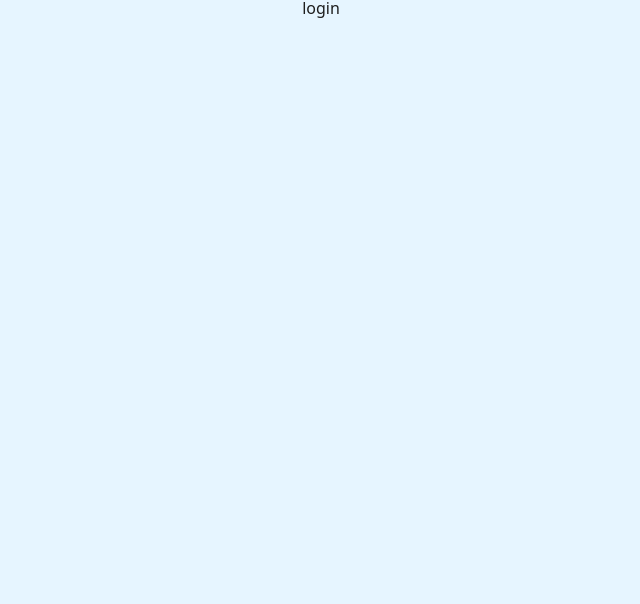
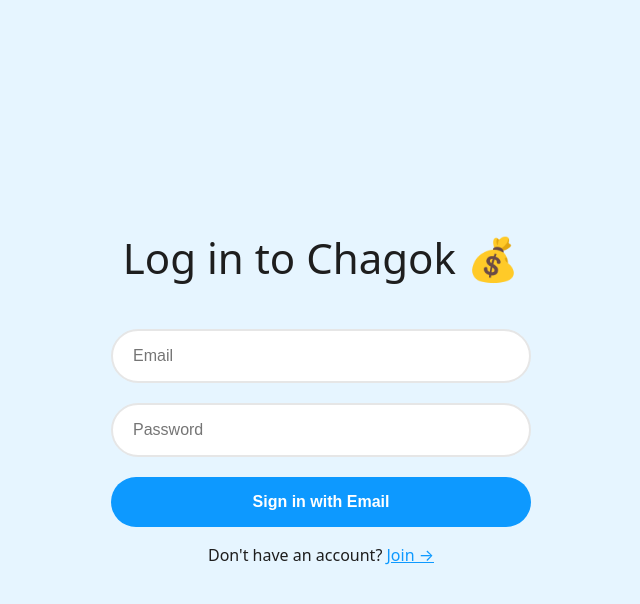
Before and after one commit to dawwson/chagok-fe, a React (Vite) app: page /login in a window 1280 px wide. Shown: the top 604 px of the page, without its empty margins (319-959 px from the left). Built offline with nearby package versions, Linux system fonts and the light colour scheme.

Commit message:
Feat: 로그인 페이지 UI 구현

```diff
--- a/src/pages/LoginPage/index.tsx
+++ b/src/pages/LoginPage/index.tsx
@@ -1,5 +1,60 @@
+import { useState } from "react";
+import { Link } from "react-router-dom";
+import * as S from "./style";
+
 const LoginPage = () => {
-  return <h1>login</h1>;
+  const [isLoading, setIsLoading] = useState(false);
+  const [email, setEmail] = useState("");
+  const [password, setPassword] = useState("");
+
+  const handleOnChange = (e: React.ChangeEvent<HTMLInputElement>) => {
+    const { name, value } = e.target;
+
+    if (name === "email") {
+      setEmail(value);
+    } else if (name === "password") {
+      setPassword(value);
+    }
+  };
+
+  const handleOnSubmit = (e: React.FormEvent<HTMLFormElement>) => {
+    e.preventDefault();
+
+    if (isLoading || email === "" || password === "") {
+      return;
+    }
+  };
+
+  return (
+    <S.Wrapper>
+      <S.Title>Log in to Chagok 💰</S.Title>
+      <S.Form onSubmit={handleOnSubmit}>
+        <S.Input
+          name="email"
+          value={email}
+          placeholder="Email"
+          type="email"
+          onChange={handleOnChange}
+          required
+        />
+        <S.Input
+          name="password"
+          value={password}
+          placeholder="Password"
+          type="password"
+          onChange={handleOnChange}
+          required
+        />
+        <S.Input
+          type="submit"
+          value={isLoading ? "Loading..." : "Sign in with Email"}
+        />
+      </S.Form>
+      <S.Switcher>
+        Don't have an account? <Link to="/join">Join &rarr;</Link>
+      </S.Switcher>
+    </S.Wrapper>
+  );
 };
 
 export default LoginPage;
--- /dev/null
+++ b/src/pages/LoginPage/style.ts
@@ -0,0 +1,56 @@
+import styled from "styled-components";
+
+export const Wrapper = styled.div`
+  width: 420px;
+  height: 100%;
+  display: flex;
+  flex-direction: column;
+  align-items: center;
+  justify-content: center;
+`;
+
+export const Title = styled.h1`
+  font-size: 42px;
+  color: ${({ theme }) => theme.text.primary};
+`;
+
+export const Form = styled.form`
+  margin-top: 50px;
+  display: flex;
+  flex-direction: column;
+  gap: 20px;
+  width: 100%;
+`;
+
+export const Input = styled.input`
+  width: 100%;
+  padding: 16px 20px;
+  border-radius: 50px;
+  border: 2px solid ${({ theme }) => theme.button.secondary};
+  outline: none;
+  font-size: 16px;
+
+  &[type="submit"] {
+    background-color: ${({ theme }) => theme.button.primary};
+    color: white;
+    font-weight: 600;
+    border: none;
+    cursor: pointer;
+
+    &:hover {
+      opacity: 0.8;
+    }
+  }
+
+  &:focus {
+    border: 2px solid ${({ theme }) => theme.button.primary};
+  }
+`;
+
+export const Switcher = styled.span`
+  margin-top: 20px;
+
+  a {
+    color: ${({ theme }) => theme.text.accent};
+  }
+`;
```
